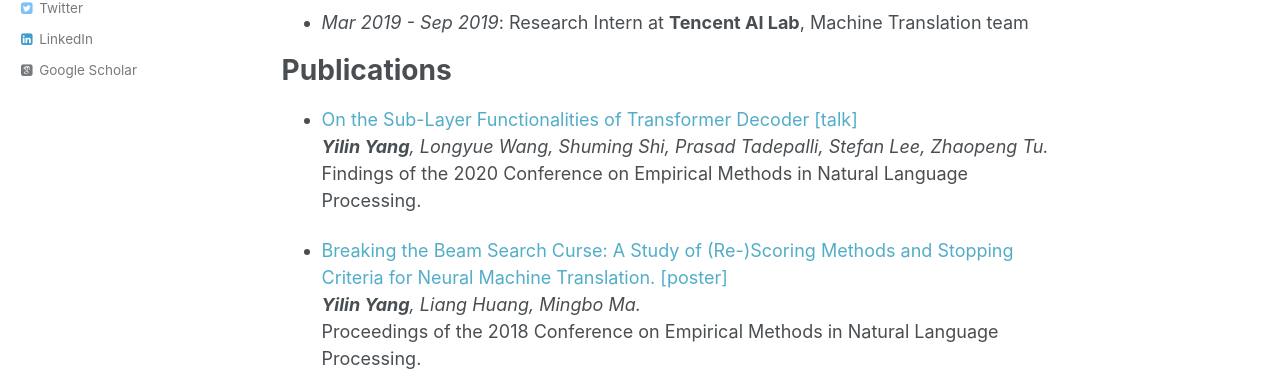
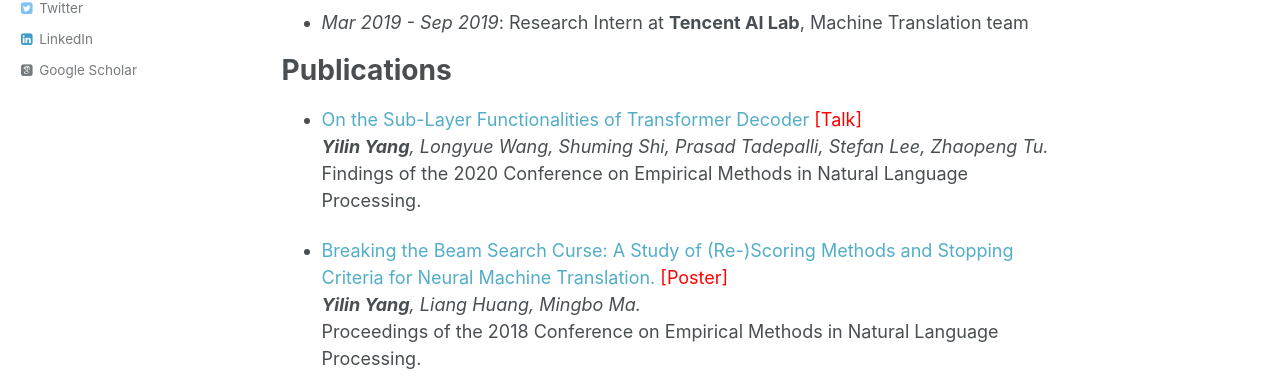
Before and after one commit to yilinyang7/yilinyang7.github.io, a Jekyll site: the page built from _pages/about.md, in a window 1280 px wide and 1146 px high. Shown: the part 430-807 px from the top of the window. Built offline with Jekyll 4.4.1, drawn with Linux system fonts in a browser that asks for light colours; some web fonts are replaced.

Commit message:
slideshare

```diff
--- a/_pages/about.md
+++ b/_pages/about.md
@@ -23,11 +23,12 @@ My thesis is on Natural Language Processing and Neural Machine Translation.
 
 # Publications
 
-* [On the Sub-Layer Functionalities of Transformer Decoder](https://arxiv.org/abs/2010.02648) [[talk]](https://slideslive.com/38940141/on-the-sublayer-functionalities-of-transformer-decoder) \
+* [On the Sub-Layer Functionalities of Transformer Decoder](https://arxiv.org/abs/2010.02648) [<span style="color:red">[Talk]</span>
+](https://slideslive.com/38940141/on-the-sublayer-functionalities-of-transformer-decoder) \
 ***Yilin Yang**, Longyue Wang, Shuming Shi, Prasad Tadepalli, Stefan Lee, Zhaopeng Tu.*\
 Findings of the 2020 Conference on Empirical Methods in Natural Language Processing.
 
-* [Breaking the Beam Search Curse: A Study of (Re-)Scoring Methods and Stopping Criteria for Neural Machine Translation.](https://arxiv.org/abs/1808.09582) [[poster]](https://yilinyang7.github.io/files/emnlp18-poster.pdf)\
+* [Breaking the Beam Search Curse: A Study of (Re-)Scoring Methods and Stopping Criteria for Neural Machine Translation.](https://arxiv.org/abs/1808.09582) [<span style="color:red">[Poster]</span>](https://yilinyang7.github.io/files/emnlp18-poster.pdf)\
 ***Yilin Yang**, Liang Huang, Mingbo Ma.*\
 Proceedings of the 2018 Conference on Empirical Methods in Natural Language Processing.
 
```
